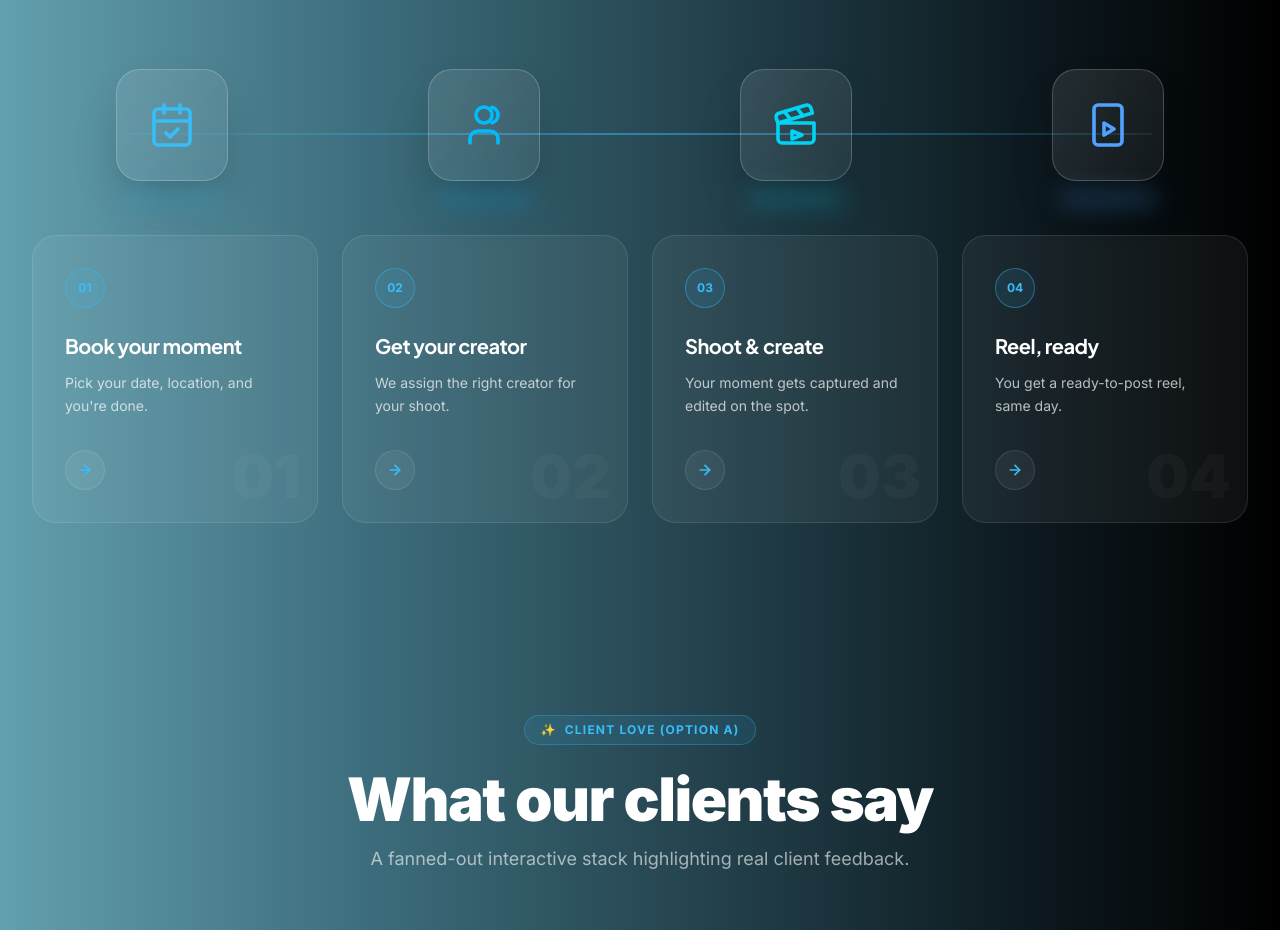
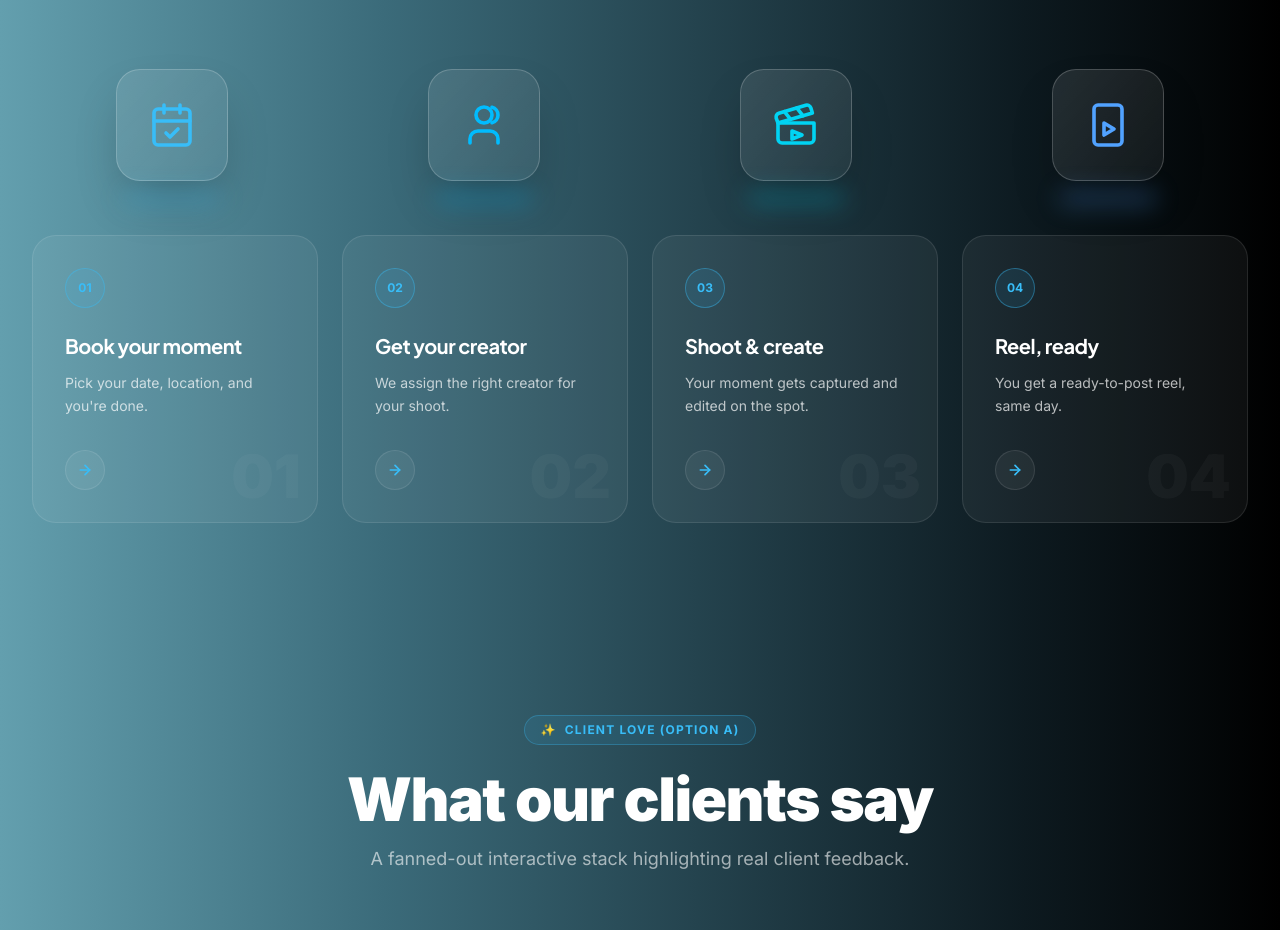
Before and after one commit to suyash-rgb/hanumadakshitacreators, a Next.js app: page / in a window 1280 px wide. Shown: the part 4320-5250 px from the top of the page. Built offline with nearby package versions, Linux system fonts and the light colour scheme.

Commit message:
fix: remove connecting horizontal pipeline line from How It Works section

```diff
--- a/app/page.js
+++ b/app/page.js
@@ -675,8 +675,6 @@ export default function Home() {
 
           {/* 4-Step Process Illustration Pipeline */}
           <div className="mt-16 relative">
-            {/* Connecting Horizontal Line (Desktop) */}
-            <div className="hidden lg:block absolute top-16 left-24 right-24 h-[2px] bg-gradient-to-r from-primary/10 via-primary/50 to-primary/10 z-0"></div>
 
             {/* Icons Row with Glowing Pedestals */}
             <div className="grid grid-cols-2 lg:grid-cols-4 gap-8 relative z-10 mb-8">
```
